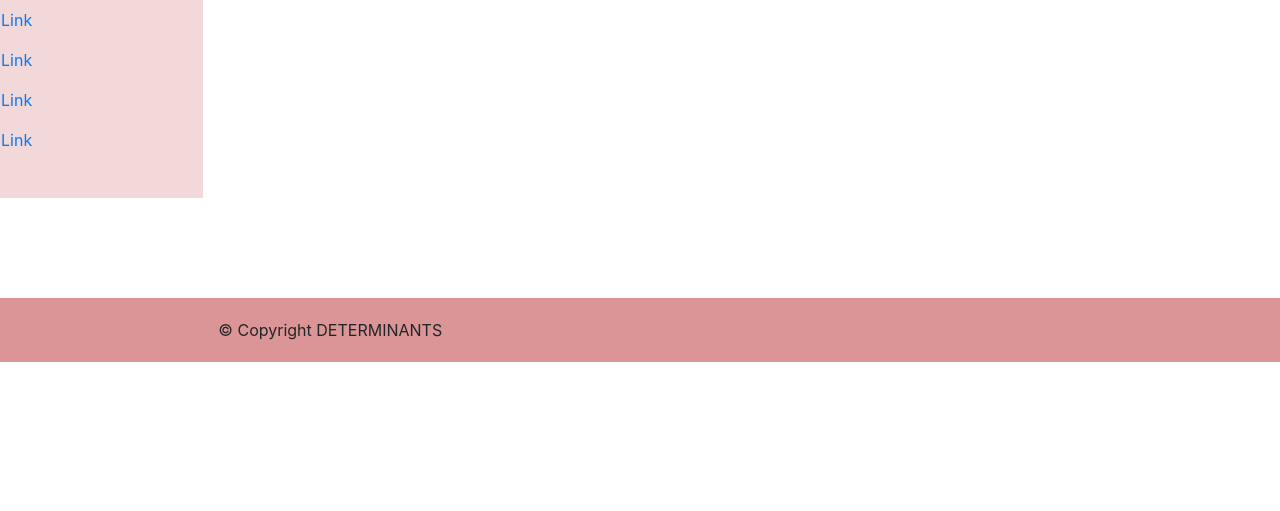
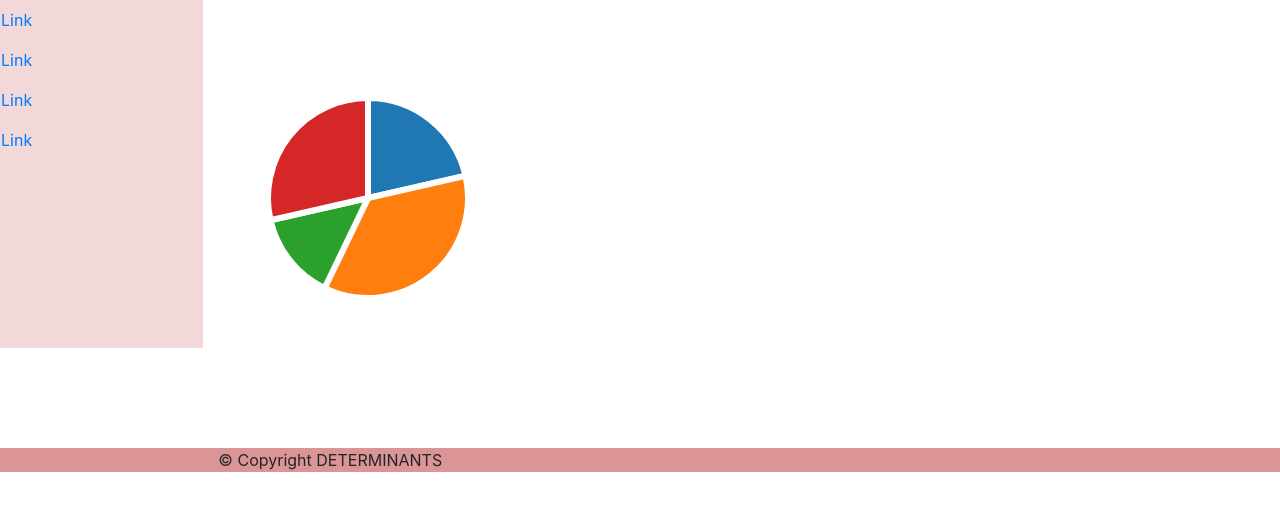
Before and after one commit to TimMarder/determinants--marderT_canaleB_liuA_hasanA, a Flask app: page / in a window 1280 px wide. Shown: the part 16-527 px from the top of the page. Run offline with Flask 2, Linux system fonts and the light colour scheme; some libraries are stand-ins or nearby versions.

Commit message:
add working pie chart?

```diff
--- a/static/home.js
+++ b/static/home.js
@@ -1,63 +1,30 @@
-var w = 300,                        //width
-    h = 300,                            //height
-    r = 100,                            //radius
-    color = d3.schemeReds;     //builtin range of colors
+var data = [{"value":30, 'name':'one'}, {"value":50, 'name':'two'}, {"value": 20, 'name':'three'}, {'value':40, 'name':'four'}]
+const w = 300,
+        h = 300,
+        r = 100
+        color = d3.scaleOrdinal(d3.schemeCategory10)
 
-    data = [{"label":"one", "value":20},
-            {"label":"two", "value":50},
-            {"label":"three", "value":30}];
+data = d3.entries(data)
 
-    var vis = d3.select("body")
-        .select("svg")              //create the SVG element inside the <body>
-        .data([data])                   //associate our data with the document
-            .attr("width", w)           //set the width and height of our visualization (these will be attributes of the <svg> tag
-            .attr("height", h)
-        .append("svg:g")                //make a group to hold our pie chart
-            .attr("transform", "translate(" + r + "," + r + ")")    //move the center of the pie chart from 0, 0 to radius, radius
+var svg = d3.selectAll('body').select('svg')
+                                .attr("width", w)
+                                .attr('height', h)
+                                .append('g')
+                                    .attr('transform', `translate(${w / 2}, ${h / 2})`)
 
-    var arc = d3.arc()              //this will create <path> elements for us using arc data
-        .outerRadius(r);
+const pie = d3.pie().value((d)=>{console.log(d); return d.value.value}).sort(null)
 
-    var pie = d3.pie()           //this will create arc data for us given a list of values
-        .value(function(d) { return d.value; });    //we must tell it out to access the value of each element in our data array
+const arc = d3.arc().innerRadius(0).outerRadius(r)
 
-    var arcs = vis.selectAll("g.slice")     //this selects all <g> elements with class slice (there aren't any yet)
-        .data(pie)                          //associate the generated pie data (an array of arcs, each having startAngle, endAngle and value properties)
-        .enter()                            //this will create <g> elements for every "extra" data element that should be associated with a selection. The result is creating a <g> for every object in the data array
-            .append("svg:g")                //create a group to hold each slice (we will have a <path> and a <text> element associated with each slice)
-                .attr("class", "slice");    //allow us to style things in the slices (like text)
-
-        arcs.append("svg:path")
-                .attr("fill", function(d, i) { return color[i+3]; } ) //set the color for each slice to be chosen from the color function defined above
-                .attr("d", arc);                                    //this creates the actual SVG path using the associated data (pie) with the arc drawing function
-
-        arcs.append("svg:text")                                     //add a label to each slice
-                .attr("transform", function(d) {                    //set the label's origin to the center of the arc
-                //we have to make sure to set these before calling arc.centroid
-                d.innerRadius = 0;
-                d.outerRadius = r;
-                return "translate(" + arc.centroid(d) + ")";        //this gives us a pair of coordinates like [50, 50]
-            })
-            .attr("text-anchor", "middle")                          //center the text on it's origin
-            .text(function(d, i) { return data[i].label; });        //get the label from our original data array
-
-/*
-var data = [0.49, 0.1, 0.13, 0.08, 0.09, 0.11];
-var svg = d3.select("svg");
-var width = svg.attr("width");
-var height = svg.attr("height");
-var radius = Math.min(width, height) / 2;
-var c = svg.append("g").attr("transform", "translate(" + width / 2 + "," + height / 2 + ")");
-
-var  color = d3.scaleOrdinal(['red','yellow','blue','orange','green']);
-
-var pie = d3.pie();
-
-var arc = d3.arc().innerRadius(0).outerRadius(radius);
-
-var arcs = c.selectAll("arc").data(pie(data)).enter().append("c").attr("class", "arc");
-
-arcs.append("path").attr("fill", function(d,i){
-  return color(i);
-}).attr("d", arc);
-*/
+function update() {
+    const path = svg.selectAll('path')
+                    .data(pie(data))
+    path.enter().append('path')
+                .attr('fill', (d, i)=>color(i))
+                .attr('d', arc)
+                .attr('stroke', 'white')
+                .attr('stroke-width', '6px')
+                .append('text')
+                .text((d)=>{ console.log(d); return d.data.value.name})
+}
+update()
--- a/templates/home.html
+++ b/templates/home.html
@@ -1,4 +1,4 @@
-<!DOCTYPE>
+<!DOCTYPE html>
 
   <html>
 
@@ -84,7 +84,7 @@
         <div class ="col-sm-1 col-lg-2"></div>
 
         <script src="https://d3js.org/d3.v5.min.js"></script>
-        <!--<script src = "static/home.js"></script>-->
+        <script src = "static/home.js"></script>
 
     </body>
 
```
